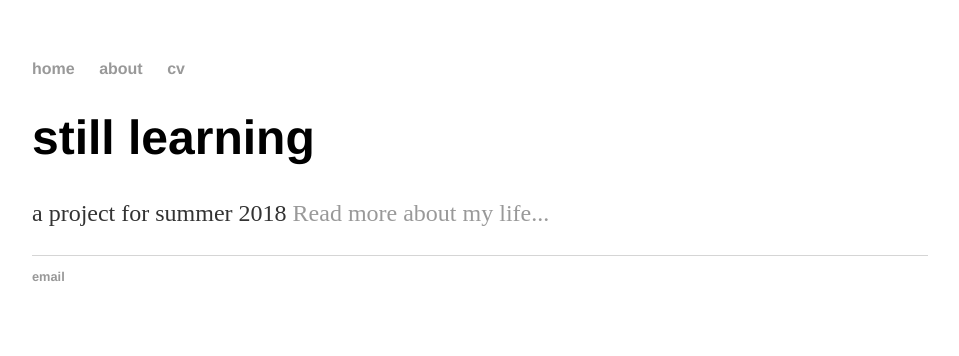
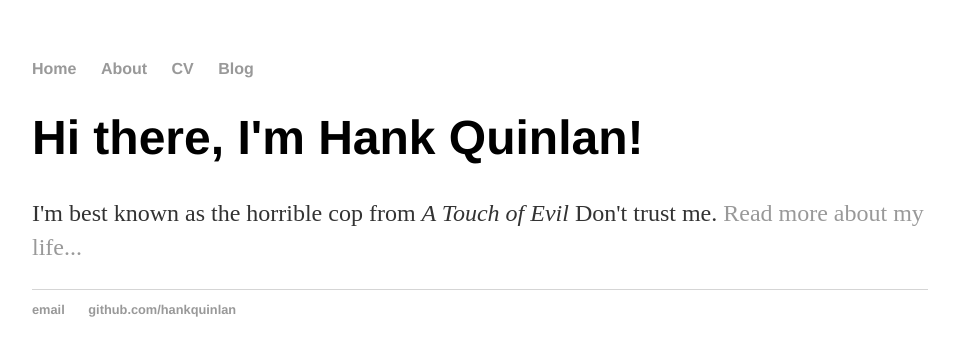
Before and after one commit to feliciasit/feliciasit.github.io, a Jekyll site: the page index.html, which Jekyll copies as it is, in a window 1280 px wide. Shown: the top 356 px of the page, without its empty margins (160-1119 px from the left). Built offline with Jekyll 4.4.1, drawn with Linux system fonts in a browser that asks for light colours.

Commit message:
Update index.html

```diff
--- a/index.html
+++ b/index.html
@@ -1,31 +1,29 @@
 <!DOCTYPE html>
 <html>
 	<head>
-		<title>hello hello</title>
-
+		<title>Hank Quinlan, Horrible Cop</title>
 		<!-- link to main stylesheet -->
 		<link rel="stylesheet" type="text/css" href="/css/main.css">
-
 	</head>
-
 	<body>
 		<nav>
     		<ul>
-        		<li><a href="/">home</a></li>
-	        	<li><a href="/about">about</a></li>
-			<li><a href="/cv">cv</a></li>
+        		<li><a href="/">Home</a></li>
+	        	<li><a href="/about">About</a></li>
+        		<li><a href="/cv">CV</a></li>
+        		<li><a href="/blog">Blog</a></li>
     		</ul>
 		</nav>
-
 		<div class="container">
     		<div class="blurb">
-        		<h1>still learning</h1>
-				<p>a project for summer 2018 <a href="/about">Read more about my life...</a></p>
+        		<h1>Hi there, I'm Hank Quinlan!</h1>
+				<p>I'm best known as the horrible cop from <em>A Touch of Evil</em> Don't trust me. <a href="/about">Read more about my life...</a></p>
     		</div><!-- /.blurb -->
 		</div><!-- /.container -->
 		<footer>
     		<ul>
-			<li><a href="mailto:felicia.sit@gmail.com">email</a></li>
+        		<li><a href="mailto:hankquinlanhub@gmail.com">email</a></li>
+        		<li><a href="https://github.com/hankquinlan">github.com/hankquinlan</a></li>
 			</ul>
 		</footer>
 	</body>
```
